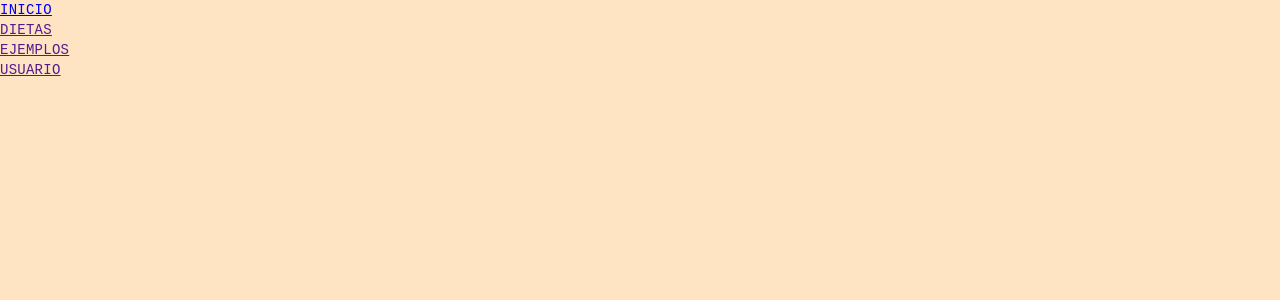
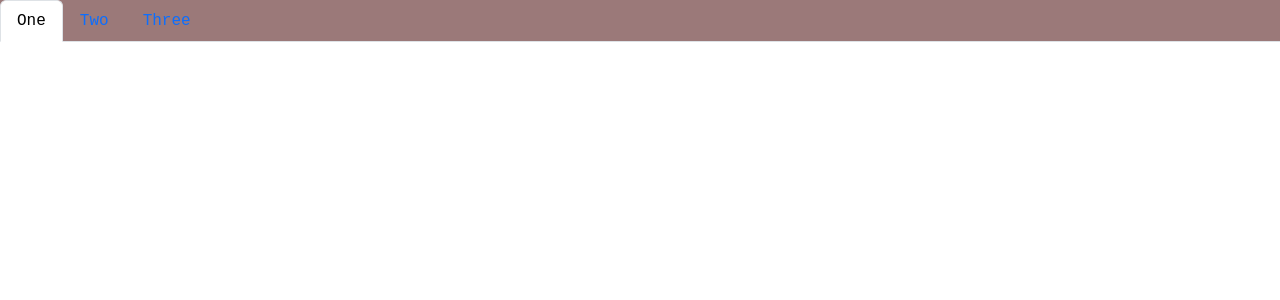
Before and after one commit to SII-Informatica-UMA/ciklum-yadosfitness, an Angular app in the folder YadosFitness/: page / in a window 1280 px wide. Shown: the top 300 px of the page. Built offline with nearby package versions, Linux system fonts and the light colour scheme.

Commit message:
prueba nav

```diff
--- a/YadosFitness/angular.json
+++ b/YadosFitness/angular.json
@@ -25,6 +25,7 @@
               "src/assets"
             ],
             "styles": [
+              "node_modules/bootstrap/dist/css/bootstrap.min.css",
               "@angular/material/prebuilt-themes/indigo-pink.css",
               "src/styles.css"
             ],
--- a/YadosFitness/package.json
+++ b/YadosFitness/package.json
@@ -23,6 +23,9 @@
     "@angular/platform-server": "^17.3.0",
     "@angular/router": "^17.3.0",
     "@angular/ssr": "^17.3.2",
+    "@ng-bootstrap/ng-bootstrap": "^16.0.0",
+    "@popperjs/core": "^2.11.8",
+    "bootstrap": "^5.3.2",
     "express": "^4.18.2",
     "rxjs": "~7.8.0",
     "tslib": "^2.3.0",
@@ -32,6 +35,7 @@
     "@angular-devkit/build-angular": "^17.3.2",
     "@angular/cli": "^17.3.2",
     "@angular/compiler-cli": "^17.3.0",
+    "@angular/localize": "^17.3.0",
     "@types/express": "^4.17.17",
     "@types/jasmine": "~5.1.0",
     "@types/node": "^18.18.0",
--- a/YadosFitness/src/app/app.component.css
+++ b/YadosFitness/src/app/app.component.css
@@ -1,20 +1,7 @@
 body{
-    background-color: rgb(255, 228, 196);
     font-family: 'Courier New', Courier, monospace;
 }
 
 .cabecera{
-
+    background-color: rgb(155, 121, 121);
 }
-
-.cuadrado{
-
-}
-
-.primero{
-
-}
-
-.inicio{
-
-}
--- a/YadosFitness/src/app/app.component.html
+++ b/YadosFitness/src/app/app.component.html
@@ -6,29 +6,24 @@
   <title>Document</title>
 </head>
 <body>
+  <div class="cabecera">
+    <ul ngbNav #nav="ngbNav" [(activeId)]="active" class="nav-tabs">
+      <li [ngbNavItem]="1">
+        <button ngbNavLink>One</button>
 
-  <div class="cabecera">
-    <div class="cuadrado">
-      <div class="primero">
-        <a href="#" class="inicio">INICIO</a>
-      </div>
-      <div class="segundo">
-        <a href="" class="dietas">DIETAS</a>
-      </div>
-      <div class="tercero">
-        <a href="" class="ejemplos">EJEMPLOS</a>
-      </div>
-      <div class="cuarto">
-        <a href="" class="usuario">USUARIO</a>
-      </div>
-    </div>
-  </div>
+      </li>
+      <li [ngbNavItem]="2">
+        <button ngbNavLink>Two</button>
 
-  <div class="cuerpo">
+      </li>
+      <li [ngbNavItem]="3">
+        <button ngbNavLink>Three</button>
 
-  </div>
+      </li>
+    </ul>
 
-  <div class="pie">
+    <div [ngbNavOutlet]="nav" class="mt-2"></div>
+
 
   </div>
 
--- a/YadosFitness/src/app/app.component.ts
+++ b/YadosFitness/src/app/app.component.ts
@@ -1,13 +1,15 @@
 import { Component } from '@angular/core';
 import { RouterOutlet } from '@angular/router';
+import { NgbNavModule } from '@ng-bootstrap/ng-bootstrap';
 
 @Component({
   selector: 'app-root',
   standalone: true,
-  imports: [RouterOutlet],
+  imports: [RouterOutlet, NgbNavModule],
   templateUrl: './app.component.html',
   styleUrl: './app.component.css'
 })
 export class AppComponent {
   title = 'YadosFitness';
+  active = 1;
 }
--- a/YadosFitness/src/main.ts
+++ b/YadosFitness/src/main.ts
@@ -1,6 +1,9 @@
+/// <reference types="@angular/localize" />
+
 import { bootstrapApplication } from '@angular/platform-browser';
 import { appConfig } from './app/app.config';
 import { AppComponent } from './app/app.component';
 
+
 bootstrapApplication(AppComponent, appConfig)
   .catch((err) => console.error(err));
--- a/YadosFitness/tsconfig.app.json
+++ b/YadosFitness/tsconfig.app.json
@@ -4,7 +4,8 @@
   "compilerOptions": {
     "outDir": "./out-tsc/app",
     "types": [
-      "node"
+      "node",
+      "@angular/localize"
     ]
   },
   "files": [
```
Also changed, not shown: 2 other files (tests, documents, lock files or other folders).
